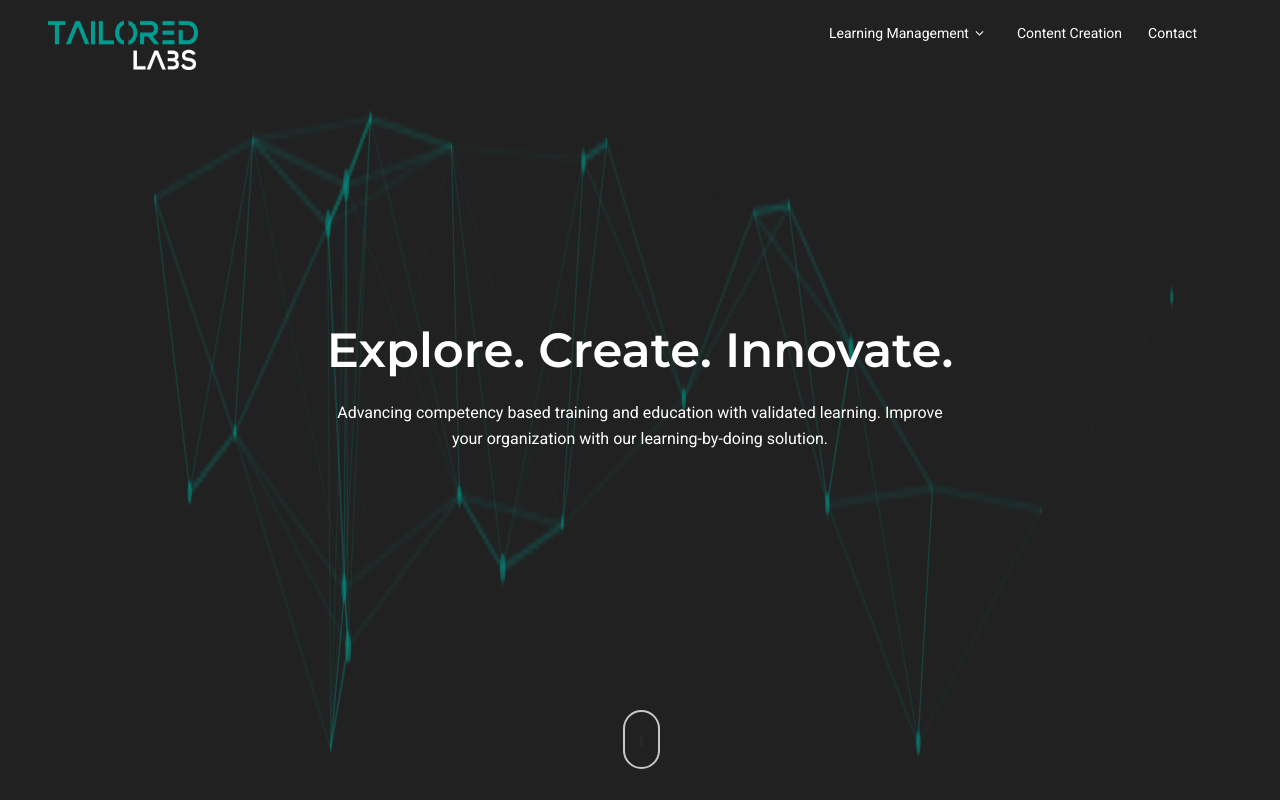
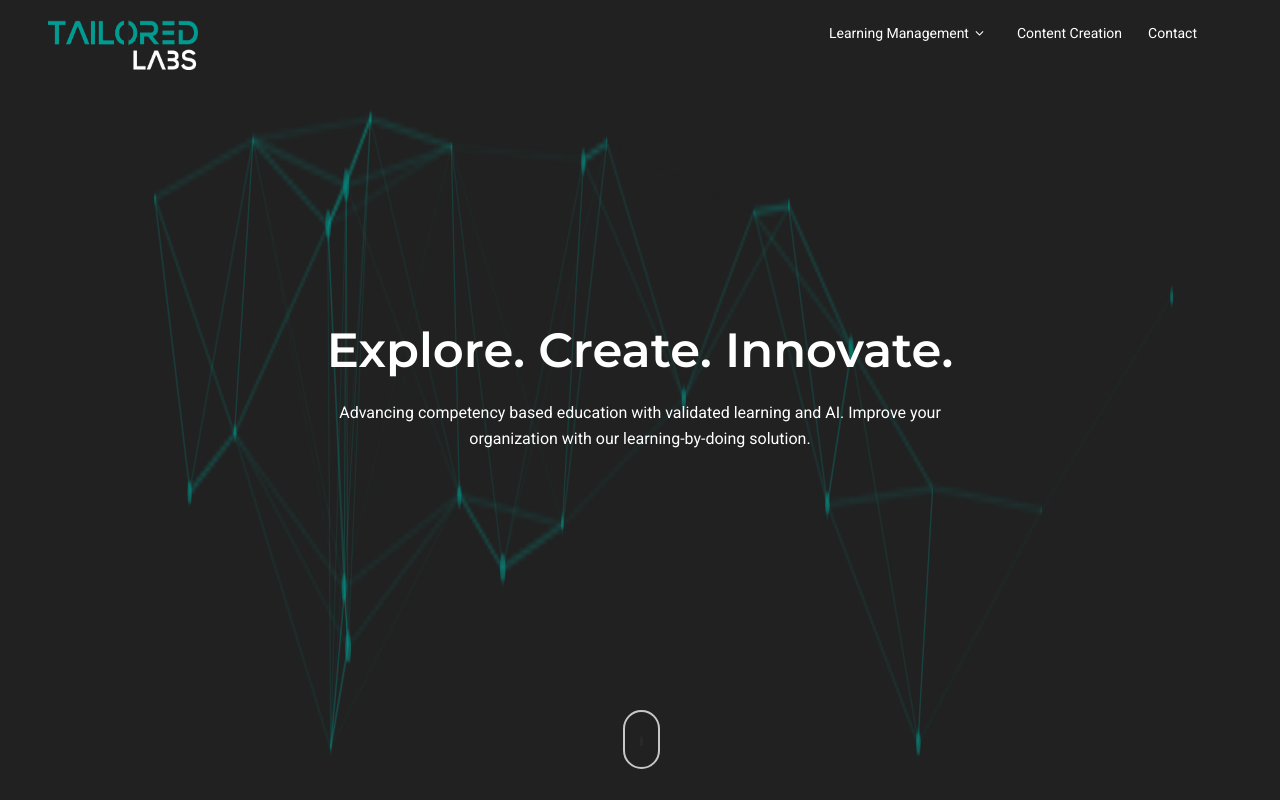
Before and after one commit to bvanhou/tailored-labs-home, a plain HTML site: page index.html in a window 1280 px wide. Shown: the top 800 px of the page. Drawn offline with nearby package versions, Linux system fonts and the light colour scheme; some packages are replaced by stand-ins of ours.

Commit message:
Update index.html

```diff
--- a/index.html
+++ b/index.html
@@ -93,7 +93,7 @@
 				<div class="banner-content col-lg-8 col-md-12">
 					<h1 class="wow fadeIn" data-wow-duration="4s">Explore. Create. Innovate.</h1>
 					<p class="text-white">
-						Advancing competency based training and education with validated learning. Improve your organization with our learning-by-doing solution.
+						Advancing competency based education with validated learning and AI. Improve your organization with our learning-by-doing solution.
 					</p>
 					</br>
 
```
